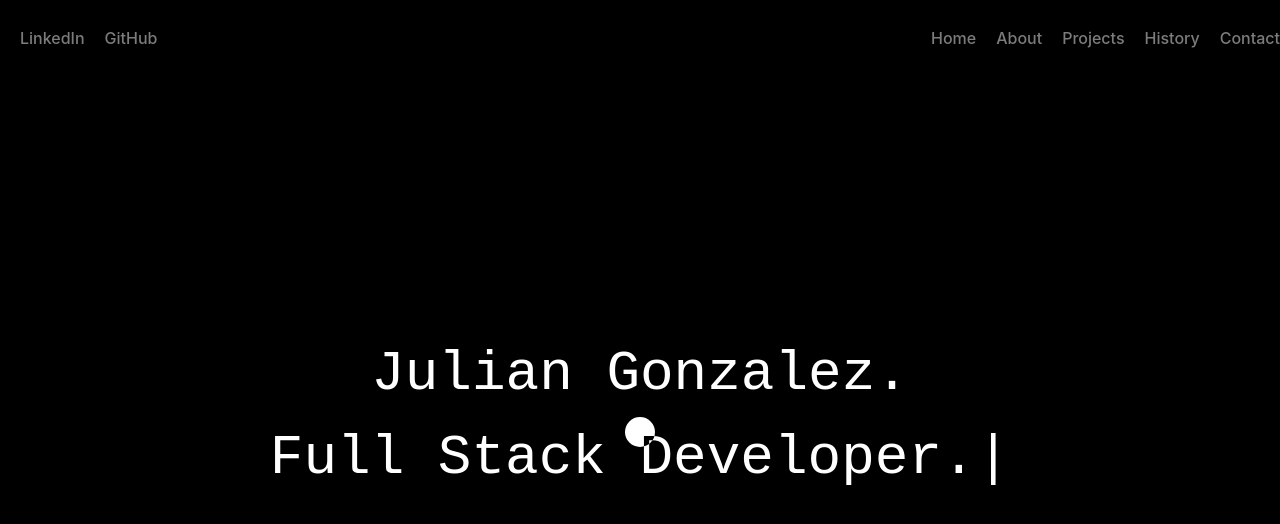
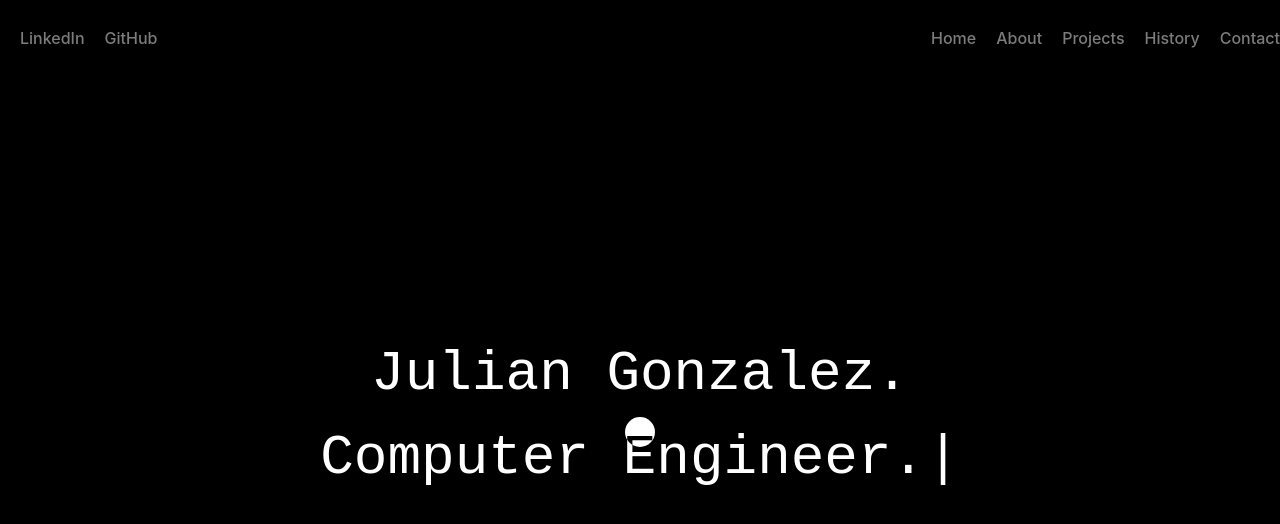
Before and after one commit to jgonz671/Personal-Portolio, a React (Vite) app: page / in a window 1280 px wide. Shown: the top 524 px of the page. Built offline with nearby package versions, Linux system fonts and the light colour scheme.

Commit message:
bug and styles

```diff
--- a/src/components/Layout.jsx
+++ b/src/components/Layout.jsx
@@ -3,7 +3,6 @@ import { Routes, Route } from 'react-router-dom';
 import Contact from '../routes/Contact';
 import Project from '../routes/Project';
 import History from '../routes/History';
-import Text from '../routes/Text'
 import About from '../routes/About';
 import Home from '../routes/Home';
 
@@ -11,7 +10,7 @@ function Layout() {
   return (
     <main>
       <Routes>
-        <Route path="/" element={<Text />} />
+        <Route path="/" element={<Home />} />
         <Route path="/home" element={<Home />} />
         <Route path="/about" element={<About />} />
         <Route path="/contact" element={<Contact />} />
--- a/src/routes/Home.jsx
+++ b/src/routes/Home.jsx
@@ -13,7 +13,7 @@ function Home(){
               .pauseFor(250)
               .typeString("<br>")
               .pauseFor(250)
-              .typeString("Full Stack Developer.")
+              .typeString("Computer Engineer.")
               .start()
           }}
         />
--- a/src/routes/Text.jsx
+++ /dev/null
@@ -1,22 +0,0 @@
-import React from 'react';
-import '../styles/Text.css';
-import Typewriter from "typewriter-effect";
-
-function Text(){
-  return <div className="typewriter-container">
-        <Typewriter
-          onInit={(typewriter) => {
-            typewriter
-              .changeDelay(60)
-              .typeString("Julian Gonzalez.")
-              .pauseFor(250)
-              .typeString("<br>")
-              .pauseFor(250)
-              .typeString("Full Stack Developer.")
-              .start()
-          }}
-        />
-  </div>;
-}
-
-export default Text;
--- a/src/styles/Contact.css
+++ b/src/styles/Contact.css
@@ -47,5 +47,5 @@
 }
 
 .run-animation {
-  animation: fadeInUp 0.5s ease-out forwards;
+  animation: fadeInUp 2s ease-out forwards;
 }
--- a/src/styles/History.css
+++ b/src/styles/History.css
@@ -74,5 +74,5 @@
 }
 
 .run-animation {
-  animation: fadeInUp 0.5s ease-out forwards;
+  animation: fadeInUp 2s ease-out forwards;
 }
--- a/src/styles/Project.css
+++ b/src/styles/Project.css
@@ -96,5 +96,5 @@
 }
 
 .run-animation {
-  animation: fadeInUp 0.5s ease-out forwards;
+  animation: fadeInUp 2s ease-out forwards;
 }
--- a/src/styles/Text.css
+++ /dev/null
@@ -1,7 +0,0 @@
-.typewriter-container{
-  margin-bottom: 2rem;
-  align-items: center;
-  font-size: 3.5rem;
-  color: #ffffff;
-  font-family: monospace;
-}
```
